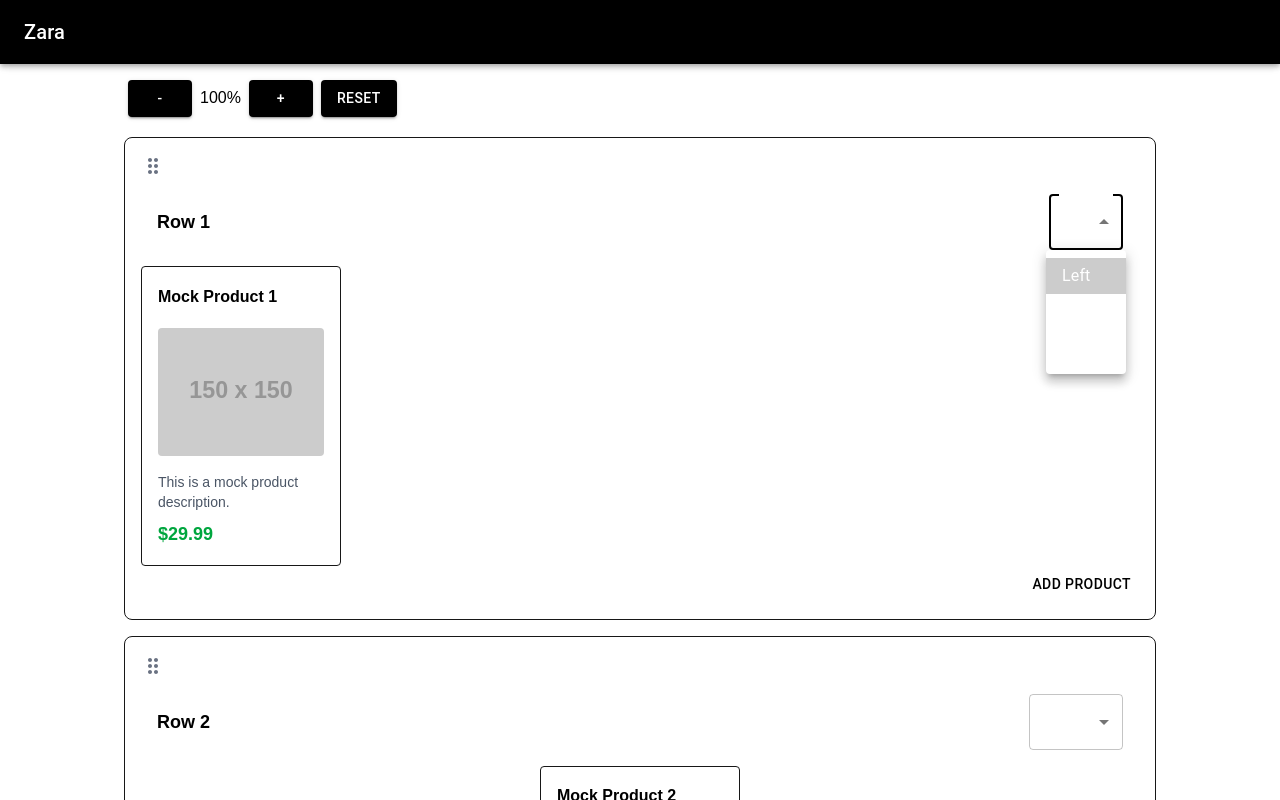
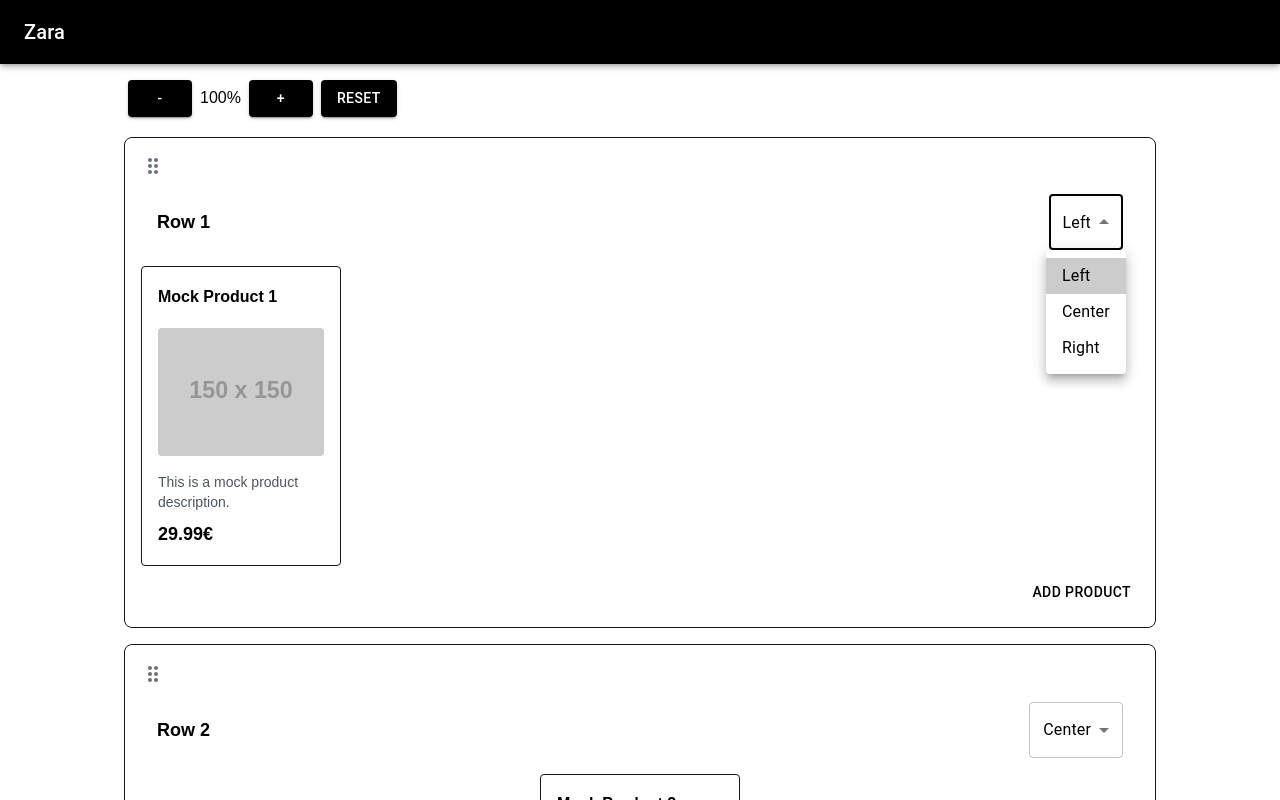
Before and after one commit to juanroyofullstack/product-and-category-management-dashboard, a Next.js app: page / in a window 1280 px wide. Both pictures are taken after a click on the element "Left". Shown: the top 800 px of the page. Built offline with nearby package versions, Linux system fonts and the light colour scheme; some icons are missing; what @mui/material-nextjs would draw is missing.

Commit message:
add: refactor

```diff
--- a/src/app/components/ProductCard.tsx
+++ b/src/app/components/ProductCard.tsx
@@ -53,7 +53,7 @@ const ProductCard = ({ product }: { product: productsInfo })=> {
                  </p>
                 }
                 {product.price && (
-                    <p className="text-lg font-bold text-green-600">${product.price.toFixed(2)}</p>
+                    <p className="text-lg font-bold text-black">{product.price.toFixed(2)}€</p>
                 )}
             </div>
         </div>
--- a/src/app/components/Products.tsx
+++ b/src/app/components/Products.tsx
@@ -16,7 +16,7 @@ const justifyMap: Record<string, string> = {
 const Products = ({ row, children }: ProductsProps) => {
     return (
         <>
-            <div className={`Products flex flex-wrap items-center ${justifyMap[row.state]} w-full h-full gap-4`} data-testid="products">
+            <div className={`Products flex flex-wrap items-center ${justifyMap[row.state]} w-full h-full gap-4 pb-2`} data-testid="products">
                 {children}
             </div>
             <div className="flex items-center justify-end w-full h-full gap-4">
--- a/src/app/components/ui/RowHeader.tsx
+++ b/src/app/components/ui/RowHeader.tsx
@@ -1,28 +1,42 @@
 import { MenuItem, Select, SelectChangeEvent } from '@mui/material';
 import { rowsInfo, RowStateSelectText } from '../../lib/features/rowsInfoSlice';
+
+interface RowHeaderProps {
+    row: rowsInfo;
+    handleChange: (e: SelectChangeEvent) => void;
+}
 
 const RowHeader = ({
     row,
     handleChange,
-}: {
-    row: rowsInfo;
-    handleChange: (e: SelectChangeEvent) => void;
-}) => {
+}: RowHeaderProps) => {
     return (
         <div className="flex justify-between w-full p-4" data-testid="row-header">
             <div className="flex flex-row justify-between items-center w-full gap-4">
                 <h2 className="text-lg font-bold text-black">{row.title}</h2>
                 <Select
-                    labelId="demo-simple-select-label"
-                    className="justify-self-start"
-                    id="demo-simple-select"
+                    className="justify-self-start text-black"
                     value={RowStateSelectText[row.state]}
-                    label="Position"
                     onChange={handleChange}
+                    sx={{ color: 'black' }}
+
                 >
-                    <MenuItem value={RowStateSelectText.start}>Left</MenuItem>
-                    <MenuItem value={RowStateSelectText.center}>Center</MenuItem>
-                    <MenuItem value={RowStateSelectText.end}>Right</MenuItem>
+                    <MenuItem
+                        value={RowStateSelectText.start}
+                        sx={{ color: 'black' }}
+                    >
+                        Left
+                    </MenuItem>
+                    <MenuItem value={RowStateSelectText.center}
+                        sx={{ color: 'black' }}
+                    >
+                        Center
+                    </MenuItem>
+                    <MenuItem value={RowStateSelectText.end}
+                        sx={{ color: 'black' }}
+                    >
+                        Right
+                    </MenuItem>
                 </Select>
             </div>
         </div>
--- a/src/app/page.tsx
+++ b/src/app/page.tsx
@@ -26,7 +26,7 @@ const theme = createTheme({
         },
         text: {
             primary: '#ffffff',
-            secondary: '#b3b3b3',
+            secondary: '#000000',
         },
     },
 });
```
